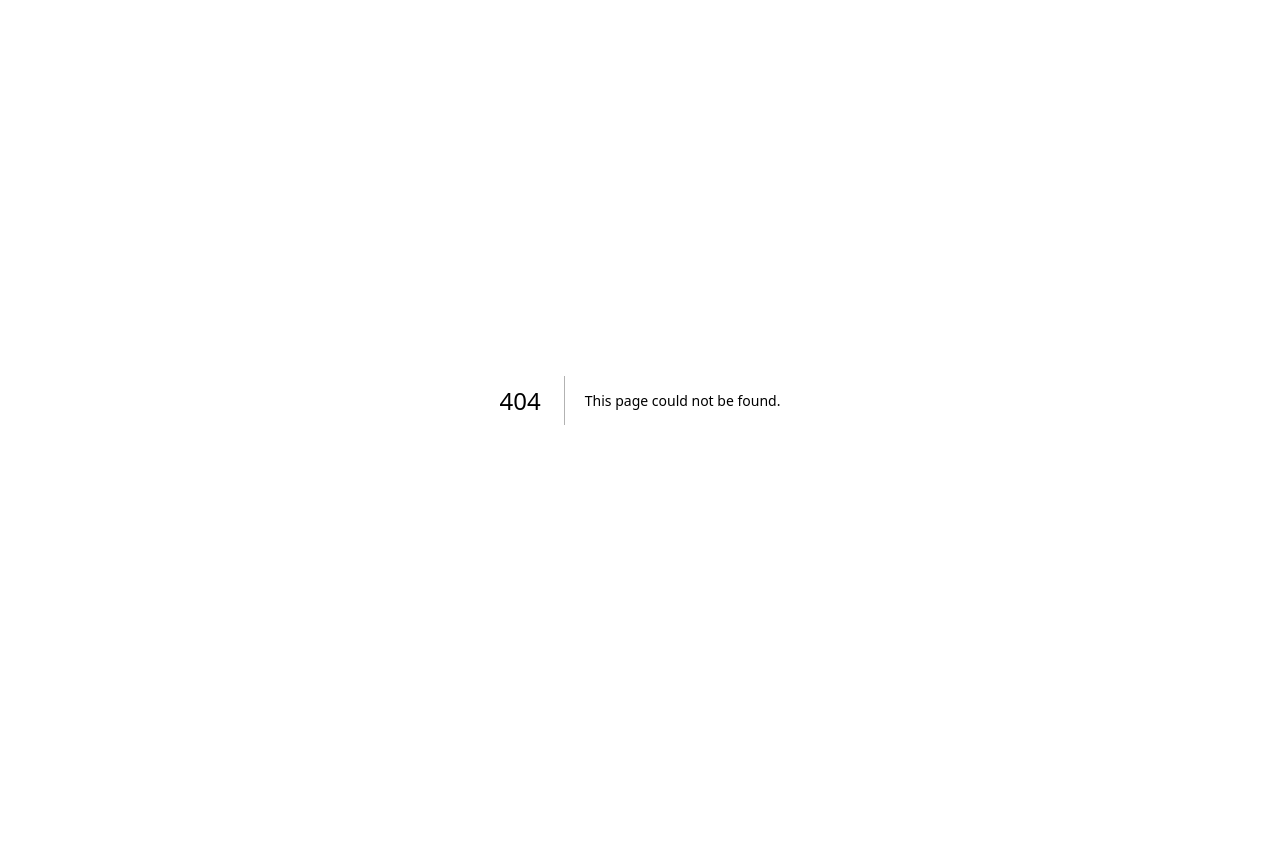
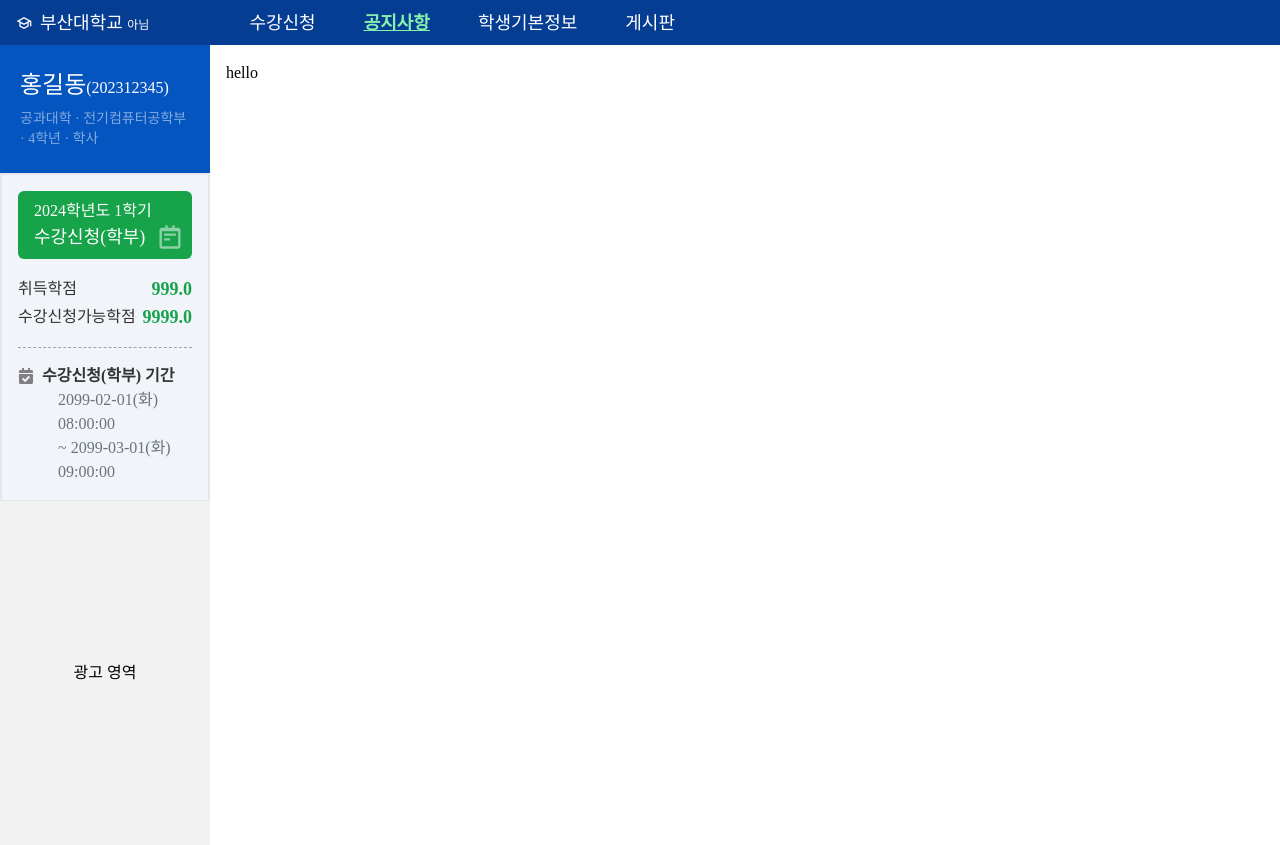
Before and after one commit to KimCookieYa/pnu-mock-sugang, a Next.js app: page /pnu-mock-sugang/notice in a window 1280 px wide. Before the commit this address had no page. Before the commit the page ends 800 px from the top, so only its background shows below. Built offline with nearby package versions, Linux system fonts and the light colour scheme; a web font is replaced by a local one.

Commit message:
feat: 공지사항과 수강신청 분리 및 헤더 꾸미기

```diff
--- /dev/null
+++ b/src/app/(main)/notice/page.tsx
@@ -0,0 +1,7 @@
+import SubjectApplyDetails from "@/components/sugang/SubjectApplyDetails";
+import SugangNavbarMenu from "@/components/sugang/SugangNavbarMenu";
+import SugangSearchBar from "@/components/sugang/SugangSearchBar";
+
+export default function NoticePage() {
+  return <div className="w-full h-full flex flex-col gap-y-8">hello</div>;
+}
--- a/src/app/main/page.tsx
+++ b/src/app/(main)/register/page.tsx
@@ -2,7 +2,7 @@ import SubjectApplyDetails from "@/components/sugang/SubjectApplyDetails";
 import SugangNavbarMenu from "@/components/sugang/SugangNavbarMenu";
 import SugangSearchBar from "@/components/sugang/SugangSearchBar";
 
-export default function SugangPage() {
+export default function RegisterPage() {
   return (
     <div className="w-full h-full flex flex-col gap-y-8">
       <SugangSearchBar />
--- a/src/app/page.tsx
+++ b/src/app/page.tsx
@@ -25,7 +25,7 @@ export default function Home() {
               <div className="flex text-pnuText">국문 / 영어</div>
             </div>
           </div>
-          <Link href="/main">
+          <Link href="/notice">
             <button className="bg-pnuBlue text-white px-48 h-90 rounded">
               로그인
             </button>
--- a/src/components/sugang/SugangHeader.tsx
+++ b/src/components/sugang/SugangHeader.tsx
@@ -1,12 +1,41 @@
+"use client";
+
+import Link from "next/link";
 import TitleLogo from "../TitleLogo";
+import { usePathname } from "next/navigation";
 
 export default function SugangHeader() {
+  const pathname = usePathname();
   return (
     <>
-      <header className="flex bg-pnuBlue h-48 items-center px-16 fixed top-0 left-0 right-0 w-full z-[10000]">
+      <header className="flex bg-pnuBlue h-45 items-center px-16 fixed top-0 left-0 right-0 w-full z-[10000]">
         <TitleLogo />
+        <nav>
+          <ul className="flex gap-x-12 ml-100">
+            <li
+              className={
+                pathname === "/register"
+                  ? "text-lg text-green-300 underline font-bold"
+                  : "text-lg text-white"
+              }
+            >
+              <Link href="/register">수강신청</Link>
+            </li>
+            <li
+              className={
+                pathname === "/notice"
+                  ? "text-lg text-green-300 underline font-bold"
+                  : "text-lg text-white"
+              }
+            >
+              <Link href="/notice">공지사항</Link>
+            </li>
+            <li className="text-lg text-white">학생기본정보</li>
+            <li className="text-lg text-white">게시판</li>
+          </ul>
+        </nav>
       </header>
-      <div className="h-48 w-full" />
+      <div className="h-45 w-full" />
     </>
   );
 }
--- a/src/components/sugang/SugangSidebar.tsx
+++ b/src/components/sugang/SugangSidebar.tsx
@@ -4,7 +4,7 @@ import { FaCalendarCheck } from "react-icons/fa";
 export default function SugangSidebar() {
   return (
     <>
-      <aside className="min-w-280 max-w-280 flex flex-col fixed h-screen">
+      <aside className="min-w-210 max-w-210 flex flex-col fixed h-screen">
         <ProfileBlock />
         <div className="flex flex-col gap-y-4 h-fit p-16 bg-slate-100 border-b border-2">
           <ScheduleBlock />
@@ -14,7 +14,7 @@ export default function SugangSidebar() {
           광고 영역
         </div>
       </aside>
-      <div className="min-w-280 h-screen" />
+      <div className="min-w-210 h-screen" />
     </>
   );
 }
```
Also changed, not shown: src/app/(main)/layout.tsx (renamed from src/app/main/layout.tsx).
